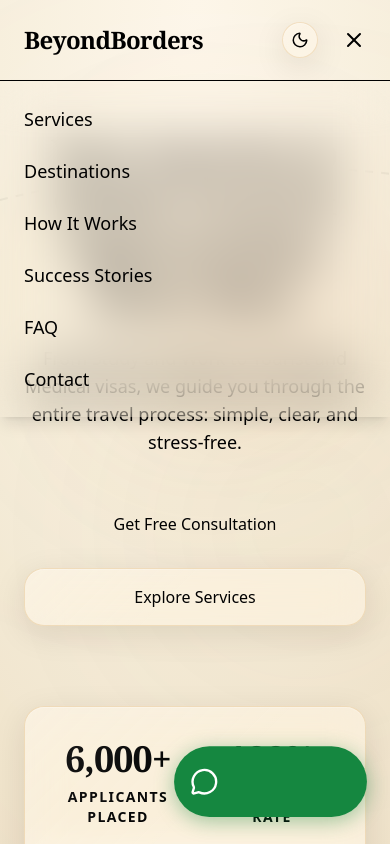
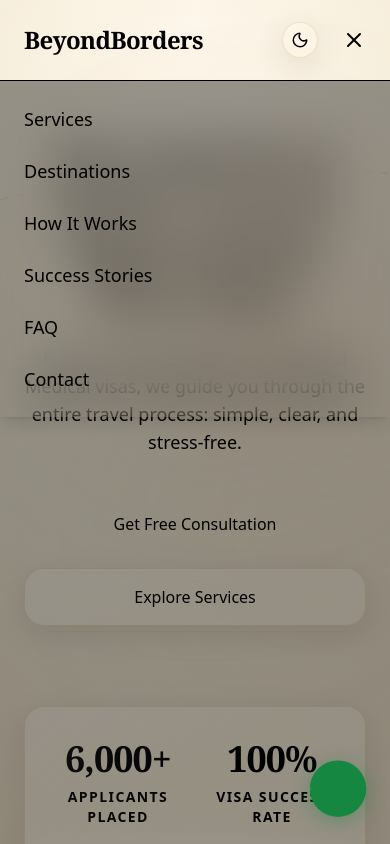
Before and after one commit to MR-checks/BeyondBorders, a Next.js app: page / in a window 390 px wide. Both pictures are taken after a click on the button 354 px from the left and 40 px from the top of the page. Shown: the top 844 px of the page. Built offline with nearby package versions, Linux system fonts and the light colour scheme.

Commit message:
fix: menu closes on outside tap, WhatsApp circle-only on mobile, iPhone status bar theme color

```diff
--- a/app/layout.tsx
+++ b/app/layout.tsx
@@ -40,6 +40,9 @@ export default async function RootLayout({
 
   return (
     <html lang="en" suppressHydrationWarning className={`${fraunces.variable} ${manrope.variable}`}>
+      <head>
+        <meta name="theme-color" content="#180A02" />
+      </head>
       <body className="antialiased font-sans min-h-screen flex flex-col relative z-0">
         <ThemeProvider attribute="class" defaultTheme="system" enableSystem disableTransitionOnChange nonce={nonce}>
           <Background />
--- a/components/Nav.tsx
+++ b/components/Nav.tsx
@@ -44,11 +44,23 @@ export default function Nav() {
       <AnimatePresence>
         {isOpen && (
           <motion.div
+            key="backdrop"
+            initial={{ opacity: 0 }}
+            animate={{ opacity: 1 }}
+            exit={{ opacity: 0 }}
+            transition={{ duration: 0.2 }}
+            className="md:hidden fixed top-20 left-0 w-full h-[calc(100vh-5rem)] bg-black/40 z-40"
+            onClick={() => setIsOpen(false)}
+          />
+        )}
+        {isOpen && (
+          <motion.div
+            key="menu"
             initial={{ opacity: 0, height: 0 }}
             animate={{ opacity: 1, height: "auto" }}
             exit={{ opacity: 0, height: 0 }}
             transition={{ duration: 0.2 }}
-            className="md:hidden overflow-hidden bg-surface dark:bg-bg/95 backdrop-blur-xl shadow-lg border-t border-glass-border/10"
+            className="md:hidden absolute top-20 left-0 w-full overflow-hidden bg-surface dark:bg-bg/95 backdrop-blur-xl shadow-lg border-t border-glass-border/10 z-50"
           >
             <div className="flex flex-col py-6 px-6 gap-6 font-medium text-lg">
               <Link href="/#services" onClick={() => setIsOpen(false)}>Services</Link>
--- a/components/ThemeToggle.tsx
+++ b/components/ThemeToggle.tsx
@@ -8,6 +8,20 @@ export default function ThemeToggle() {
   const { theme, setTheme } = useTheme();
 
   useEffect(() => setMounted(true), []);
+
+  useEffect(() => {
+    if (!mounted) return;
+    const color = theme === 'dark' ? '#180A02' : '#F5EDDA';
+    let meta = document.querySelector('meta[name="theme-color"]');
+    if (meta) {
+      meta.setAttribute('content', color);
+    } else {
+      meta = document.createElement('meta');
+      meta.setAttribute('name', 'theme-color');
+      meta.setAttribute('content', color);
+      document.head.appendChild(meta);
+    }
+  }, [theme, mounted]);
 
   if (!mounted) return <div className="w-8 h-8" />;
 
--- a/components/WhatsAppButton.tsx
+++ b/components/WhatsAppButton.tsx
@@ -60,7 +60,7 @@ export default function WhatsAppButton() {
         target="_blank"
         rel="noopener noreferrer"
         aria-label="Chat with BeyondBorders on WhatsApp"
-        className="flex items-center justify-center bg-[#158740] text-white p-4 md:px-5 md:py-3 md:gap-2 rounded-full shadow-[0_4px_20px_rgba(21,135,64,0.4)] hover:shadow-[0_8px_30px_rgba(21,135,64,0.6)] focus:ring-4 focus:ring-accent transition-shadow group"
+        className="flex items-center justify-center bg-[#158740] text-white w-14 h-14 p-0 md:w-auto md:h-auto md:px-5 md:py-3 md:gap-2 rounded-full shadow-[0_4px_20px_rgba(21,135,64,0.4)] hover:shadow-[0_8px_30px_rgba(21,135,64,0.6)] focus:ring-4 focus:ring-accent transition-shadow group"
         animate={continuousAnim}
         whileHover={shouldReduceMotion ? {} : { scale: 1.15, transition: { duration: 0.2 } }}
         whileTap={{ scale: 0.9 }}
```
